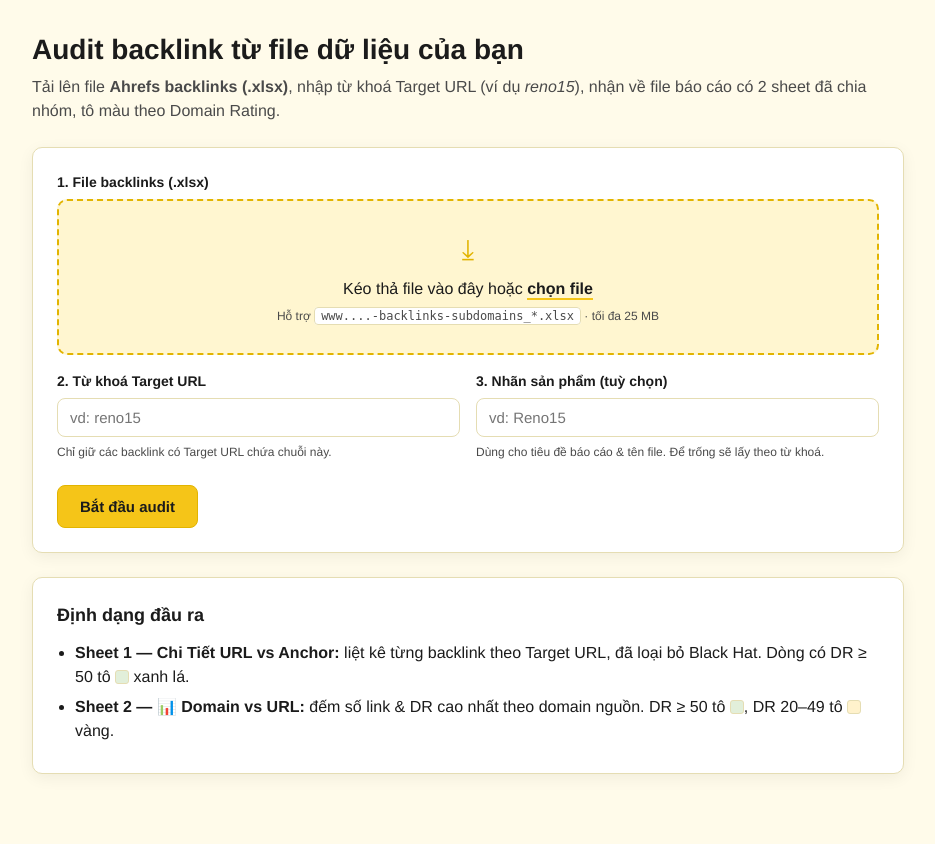
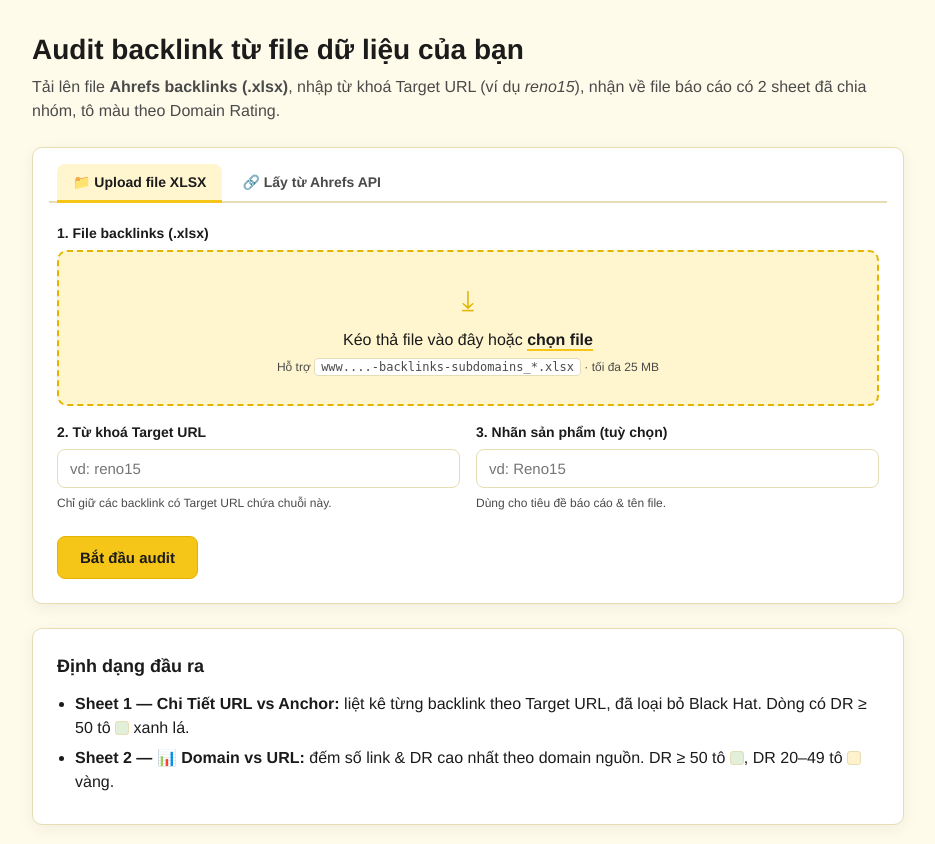
Before and after one commit to maianh232001-ship-it/btvn-2, a Flask app: page / in a window 1280 px wide. Shown: the part 63-907 px from the top of the page, without its empty margins (172-1107 px from the left). Run offline with Flask 3, Linux system fonts and the light colour scheme.

Commit message:
Add Ahrefs API mode: fetch backlinks by domain instead of XLSX upload
- audit.py: fetch_from_ahrefs() calls /v3/site-explorer/all-backlinks, maps
  response fields to XLSX-style dict so existing pipeline is reused
- app.py: POST /api/audit-ahrefs route, sanitizes errors to Vietnamese
- UI: two-tab layout (Upload file / Ahrefs API), API key as password input,
  mode + limit selectors, credit-cost warning
- README: documents both audit modes

```diff
--- a/app.py
+++ b/app.py
@@ -11,7 +11,7 @@ from flask import (Flask, abort, jsonify, render_template, request,
                    send_from_directory, url_for)
 from werkzeug.utils import secure_filename
 
-from audit import run_audit
+from audit import AhrefsAPIError, run_audit, run_audit_from_ahrefs
 
 
 BASE_DIR = Path(__file__).resolve().parent
@@ -83,6 +83,57 @@ def audit_endpoint():
     })
 
 
+@app.route("/api/audit-ahrefs", methods=["POST"])
+def audit_ahrefs_endpoint():
+    payload = request.get_json(silent=True) or {}
+    domain = (payload.get("domain") or "").strip()
+    api_key = (payload.get("api_key") or "").strip()
+    keyword = (payload.get("keyword") or "").strip()
+    product_label = (payload.get("product_label") or keyword).strip()
+    try:
+        limit = int(payload.get("limit") or 1000)
+    except (TypeError, ValueError):
+        limit = 1000
+    limit = max(1, min(limit, 10000))
+    mode = (payload.get("mode") or "subdomains").strip().lower()
+    if mode not in {"subdomains", "domain", "exact", "prefix"}:
+        mode = "subdomains"
+
+    if not domain:
+        return jsonify({"error": "Bạn chưa nhập domain."}), 400
+    if not api_key:
+        return jsonify({"error": "Bạn chưa nhập Ahrefs API key."}), 400
+    if not keyword:
+        return jsonify({"error": "Bạn chưa nhập từ khoá lọc Target URL."}), 400
+
+    token = secrets.token_hex(8)
+    out_name = (
+        f"chi_tiet_anchor_backlink_{_safe_label(product_label)}__{token}.xlsx"
+    )
+    out_path = OUTPUT_DIR / out_name
+
+    try:
+        stats = run_audit_from_ahrefs(
+            domain, api_key, keyword, str(out_path),
+            product_label=product_label, limit=limit, mode=mode,
+        )
+    except AhrefsAPIError as exc:
+        status = 502 if (exc.status or 0) >= 500 else 400
+        return jsonify({"error": str(exc)}), status
+    except ValueError as exc:
+        return jsonify({"error": str(exc)}), 400
+    except Exception as exc:  # noqa: BLE001 — surface unexpected errors to UI
+        return jsonify({"error": f"Xử lý thất bại: {exc}"}), 500
+
+    return jsonify({
+        "stats": stats,
+        "download_url": url_for("download_output", name=out_name),
+        "filename": out_name,
+        "source": "ahrefs",
+        "domain": domain,
+    })
+
+
 @app.route("/download/<path:name>")
 def download_output(name: str):
     safe = secure_filename(name)
--- a/static/script.js
+++ b/static/script.js
@@ -98,8 +98,11 @@
 
   function renderResult(data) {
     const s = data.stats || {};
+    const inputLabel = data.source === "ahrefs"
+      ? "Backlink từ Ahrefs"
+      : "Dòng đầu vào";
     const items = [
-      ["Dòng đầu vào", s.input_rows],
+      [inputLabel, s.input_rows],
       ["Backlink chất lượng", s.kept_rows],
       ["Target URL", s.target_urls],
       ["Tổng link giữ lại", s.total_links],
@@ -115,4 +118,68 @@
     resultCard.classList.remove("hidden");
     resultCard.scrollIntoView({ behavior: "smooth", block: "nearest" });
   }
+
+  // --- Tab switching ---
+  const tabs = document.querySelectorAll(".tab");
+  const panels = document.querySelectorAll(".tab-panel");
+  tabs.forEach(function (tab) {
+    tab.addEventListener("click", function () {
+      const name = tab.getAttribute("data-tab");
+      tabs.forEach(function (t) { t.classList.toggle("active", t === tab); });
+      panels.forEach(function (p) {
+        p.classList.toggle("active", p.getAttribute("data-tab") === name);
+      });
+    });
+  });
+
+  // --- Ahrefs form ---
+  const ahrefsForm = document.getElementById("ahrefs-form");
+  const ahrefsSubmit = document.getElementById("ahrefs-submit");
+  const ahrefsStatus = document.getElementById("ahrefs-status");
+
+  function setAhrefsStatus(text, kind) {
+    ahrefsStatus.textContent = text || "";
+    ahrefsStatus.className = "status" + (kind ? " " + kind : "");
+  }
+
+  ahrefsForm.addEventListener("submit", async function (e) {
+    e.preventDefault();
+    resultCard.classList.add("hidden");
+
+    const payload = {
+      domain: document.getElementById("ahrefs-domain").value.trim(),
+      api_key: document.getElementById("ahrefs-key").value.trim(),
+      keyword: document.getElementById("ahrefs-keyword").value.trim(),
+      product_label: document.getElementById("ahrefs-label").value.trim(),
+      mode: document.getElementById("ahrefs-mode").value,
+      limit: parseInt(document.getElementById("ahrefs-limit").value, 10) || 1000,
+    };
+
+    if (!payload.domain || !payload.api_key || !payload.keyword) {
+      setAhrefsStatus("Vui lòng nhập đủ domain, API key và từ khoá.", "err");
+      return;
+    }
+
+    ahrefsSubmit.disabled = true;
+    setAhrefsStatus("Đang gọi Ahrefs API…", "working");
+
+    try {
+      const res = await fetch("/api/audit-ahrefs", {
+        method: "POST",
+        headers: { "Content-Type": "application/json" },
+        body: JSON.stringify(payload),
+      });
+      const data = await res.json().catch(function () { return {}; });
+      if (!res.ok) {
+        setAhrefsStatus(data.error || ("Lỗi (" + res.status + ")"), "err");
+        return;
+      }
+      renderResult(data);
+      setAhrefsStatus("Hoàn tất ✓ " + (data.domain || ""), "ok");
+    } catch (err) {
+      setAhrefsStatus("Lỗi mạng: " + err.message, "err");
+    } finally {
+      ahrefsSubmit.disabled = false;
+    }
+  });
 })();
--- a/static/style.css
+++ b/static/style.css
@@ -82,12 +82,46 @@ main {
 }
 .card h2 { margin: 0 0 12px; font-size: 18px; }
 
+/* ---- Tabs --------------------------------------------------------------- */
+.tabs {
+  display: flex;
+  gap: 4px;
+  border-bottom: 2px solid var(--border);
+  margin: -8px -8px 20px;
+  padding: 0 8px;
+}
+.tab {
+  background: transparent;
+  border: none;
+  font-family: inherit;
+  font-size: 14px;
+  font-weight: 700;
+  color: var(--ink-soft);
+  padding: 10px 16px;
+  cursor: pointer;
+  border-radius: 8px 8px 0 0;
+  border-bottom: 3px solid transparent;
+  margin-bottom: -2px;
+  transition: color 0.15s, border-color 0.15s, background 0.15s;
+}
+.tab:hover { color: var(--ink); background: var(--yellow-soft); }
+.tab.active {
+  color: var(--ink);
+  border-bottom-color: var(--yellow);
+  background: var(--yellow-soft);
+}
+.tab-panel { display: none; }
+.tab-panel.active { display: block; }
+
 /* ---- Form -------------------------------------------------------------- */
 .field { display: flex; flex-direction: column; gap: 6px; margin-bottom: 16px; }
 .field label { font-weight: 700; font-size: 14px; }
 .field small { color: var(--ink-soft); font-size: 12px; }
 
-input[type="text"] {
+input[type="text"],
+input[type="password"],
+input[type="number"],
+select {
   font-family: inherit;
   font-size: 15px;
   padding: 10px 12px;
@@ -97,10 +131,15 @@ input[type="text"] {
   outline: none;
   transition: border-color 0.15s, box-shadow 0.15s;
 }
-input[type="text"]:focus {
+input[type="text"]:focus,
+input[type="password"]:focus,
+input[type="number"]:focus,
+select:focus {
   border-color: var(--yellow-deep);
   box-shadow: 0 0 0 3px var(--yellow-soft);
 }
+.field small a { color: var(--ink); font-weight: 700; }
+.field small a:hover { color: var(--yellow-deep); }
 
 .row {
   display: grid;
--- a/templates/index.html
+++ b/templates/index.html
@@ -21,7 +21,13 @@
       <p>Tải lên file <strong>Ahrefs backlinks (.xlsx)</strong>, nhập từ khoá Target URL (ví dụ <em>reno15</em>), nhận về file báo cáo có 2 sheet đã chia nhóm, tô màu theo Domain Rating.</p>
     </section>
 
-    <form id="audit-form" class="card">
+    <div class="card">
+      <div class="tabs" role="tablist">
+        <button type="button" class="tab active" data-tab="upload" role="tab">📁 Upload file XLSX</button>
+        <button type="button" class="tab" data-tab="ahrefs" role="tab">🔗 Lấy từ Ahrefs API</button>
+      </div>
+
+      <form id="audit-form" class="tab-panel active" data-tab="upload">
         <div class="field">
           <label for="backlinks">1. File backlinks (.xlsx)</label>
           <div class="drop" id="drop">
@@ -43,7 +49,7 @@
           <div class="field">
             <label for="product_label">3. Nhãn sản phẩm (tuỳ chọn)</label>
             <input type="text" name="product_label" id="product_label" placeholder="vd: Reno15" />
-          <small>Dùng cho tiêu đề báo cáo & tên file. Để trống sẽ lấy theo từ khoá.</small>
+            <small>Dùng cho tiêu đề báo cáo & tên file.</small>
           </div>
         </div>
 
@@ -52,6 +58,57 @@
           <span id="status" class="status" aria-live="polite"></span>
         </div>
       </form>
+
+      <form id="ahrefs-form" class="tab-panel" data-tab="ahrefs">
+        <div class="field">
+          <label for="ahrefs-domain">1. Domain cần audit</label>
+          <input type="text" name="domain" id="ahrefs-domain" placeholder="vd: thegioididong.com" required />
+          <small>Nhập domain gốc, không cần <code>https://</code>. Ahrefs sẽ quét cả subdomain mặc định.</small>
+        </div>
+
+        <div class="field">
+          <label for="ahrefs-key">2. Ahrefs API key</label>
+          <input type="password" name="api_key" id="ahrefs-key" placeholder="dán API token Ahrefs..." required autocomplete="off" />
+          <small>🔒 Key chỉ truyền 1 lần để gọi API, <strong>không lưu trên server</strong>. Lấy key tại <a href="https://app.ahrefs.com/api" target="_blank" rel="noopener">app.ahrefs.com/api</a>.</small>
+        </div>
+
+        <div class="row">
+          <div class="field">
+            <label for="ahrefs-keyword">3. Từ khoá Target URL</label>
+            <input type="text" name="keyword" id="ahrefs-keyword" placeholder="vd: reno15" required />
+            <small>Chỉ giữ backlink có Target chứa chuỗi này.</small>
+          </div>
+          <div class="field">
+            <label for="ahrefs-label">4. Nhãn sản phẩm (tuỳ chọn)</label>
+            <input type="text" name="product_label" id="ahrefs-label" placeholder="vd: Reno15" />
+            <small>Dùng cho tiêu đề báo cáo.</small>
+          </div>
+        </div>
+
+        <div class="row">
+          <div class="field">
+            <label for="ahrefs-mode">5. Phạm vi (mode)</label>
+            <select name="mode" id="ahrefs-mode">
+              <option value="subdomains" selected>subdomains (toàn site + sub)</option>
+              <option value="domain">domain (chỉ domain chính)</option>
+              <option value="prefix">prefix (URL bắt đầu bằng)</option>
+              <option value="exact">exact (URL chính xác)</option>
+            </select>
+            <small>Mặc định <code>subdomains</code> giống file XLSX export.</small>
+          </div>
+          <div class="field">
+            <label for="ahrefs-limit">6. Số backlink tối đa</label>
+            <input type="number" name="limit" id="ahrefs-limit" min="1" max="10000" value="1000" />
+            <small>⚠️ Càng nhiều càng tốn credit Ahrefs. Mặc định 1000.</small>
+          </div>
+        </div>
+
+        <div class="actions">
+          <button type="submit" id="ahrefs-submit" class="primary">Gọi Ahrefs &amp; audit</button>
+          <span id="ahrefs-status" class="status" aria-live="polite"></span>
+        </div>
+      </form>
+    </div>
 
     <section id="result" class="card result hidden">
       <h2>Kết quả</h2>
```
Also changed, not shown: audit.py (+127 -9 lines), README.md. Lines whose indentation alone changed are shown as unchanged.
